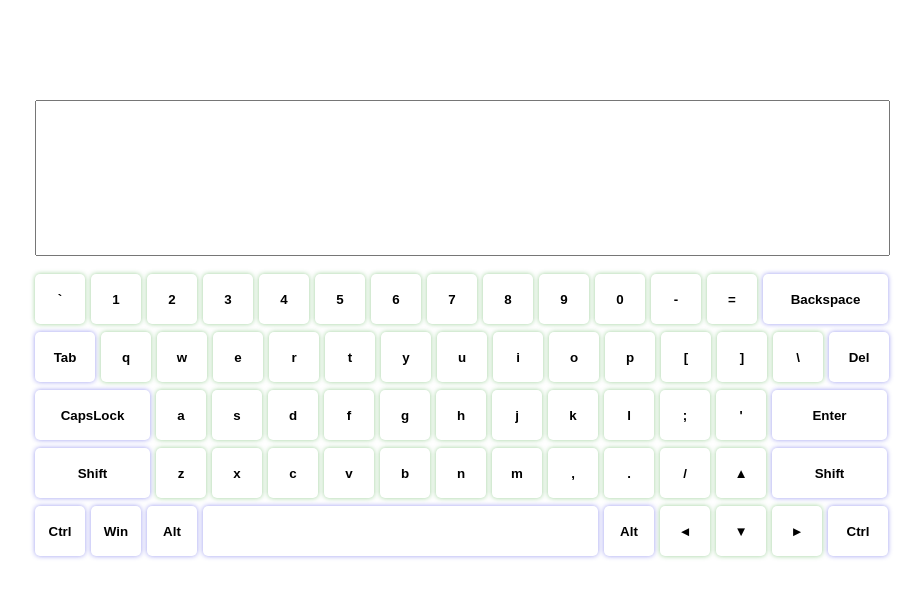
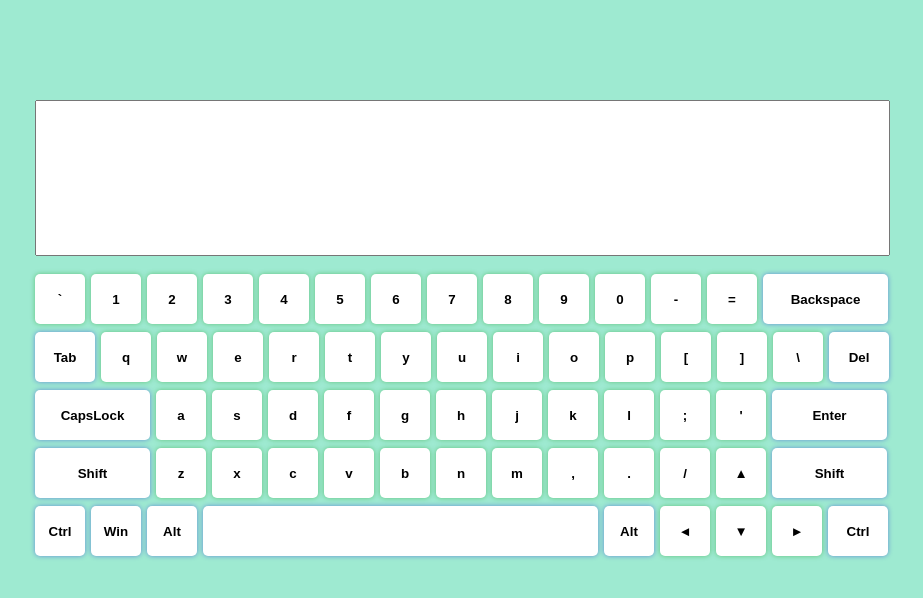
Before and after one commit to furrrmanov/codejam-virtual-keyboard, a plain HTML site: page index.html in a window 1280 px wide. Shown: the whole page, without its empty margins (215-1138 px from the left). Drawn offline with Linux system fonts and the light colour scheme.

Commit message:
feat:add body background-color

```diff
--- a/style.css
+++ b/style.css
@@ -1,6 +1,7 @@
 body {
   margin: 0px;
   padding: 0px;
+  background-color: rgba(4, 202, 136, 0.384);
 }
 
 .grid {
@@ -10,6 +11,7 @@ body {
 
   padding-top: 100px;
   padding-left: 250px;
+
 }
 
 textarea {
@@ -23,6 +25,7 @@ textarea {
   -webkit-user-select: none;
   -moz-user-select: none;
   -ms-user-select: none;
+
 }
 
 .key {
```
